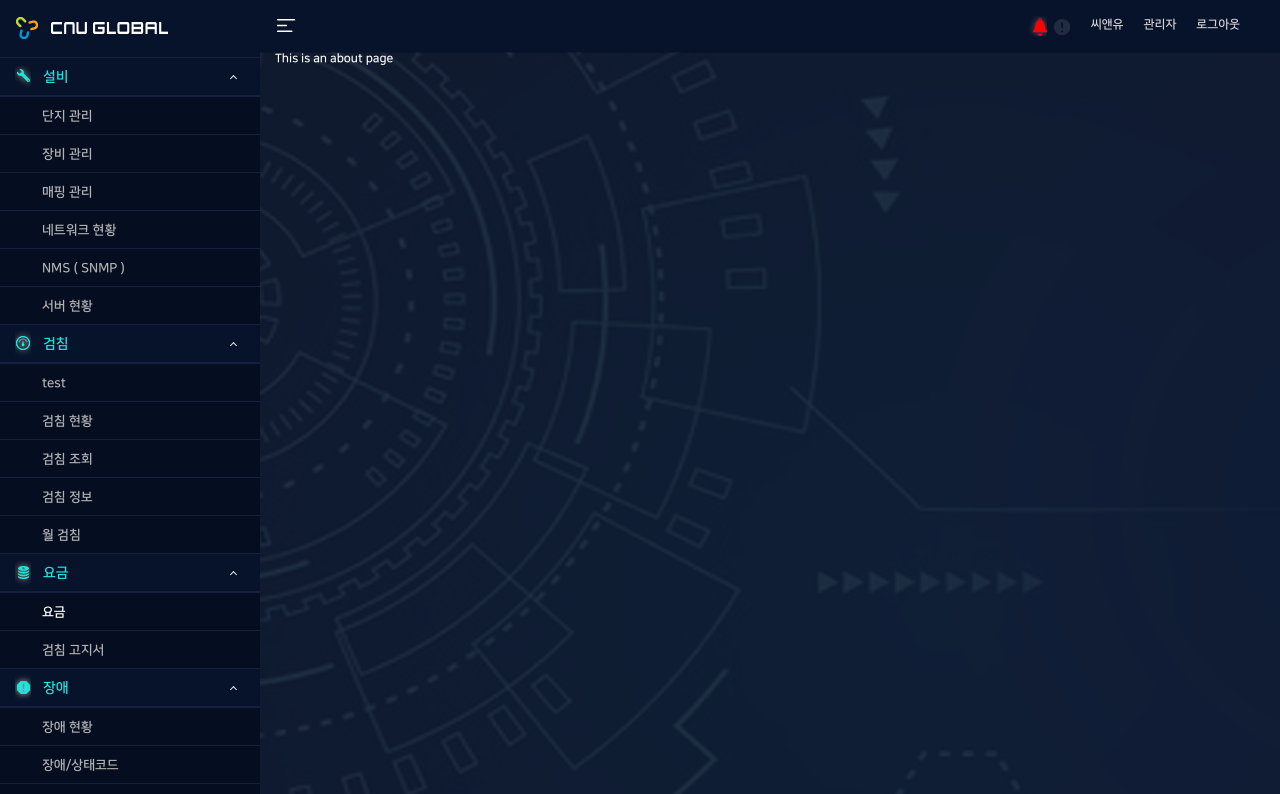
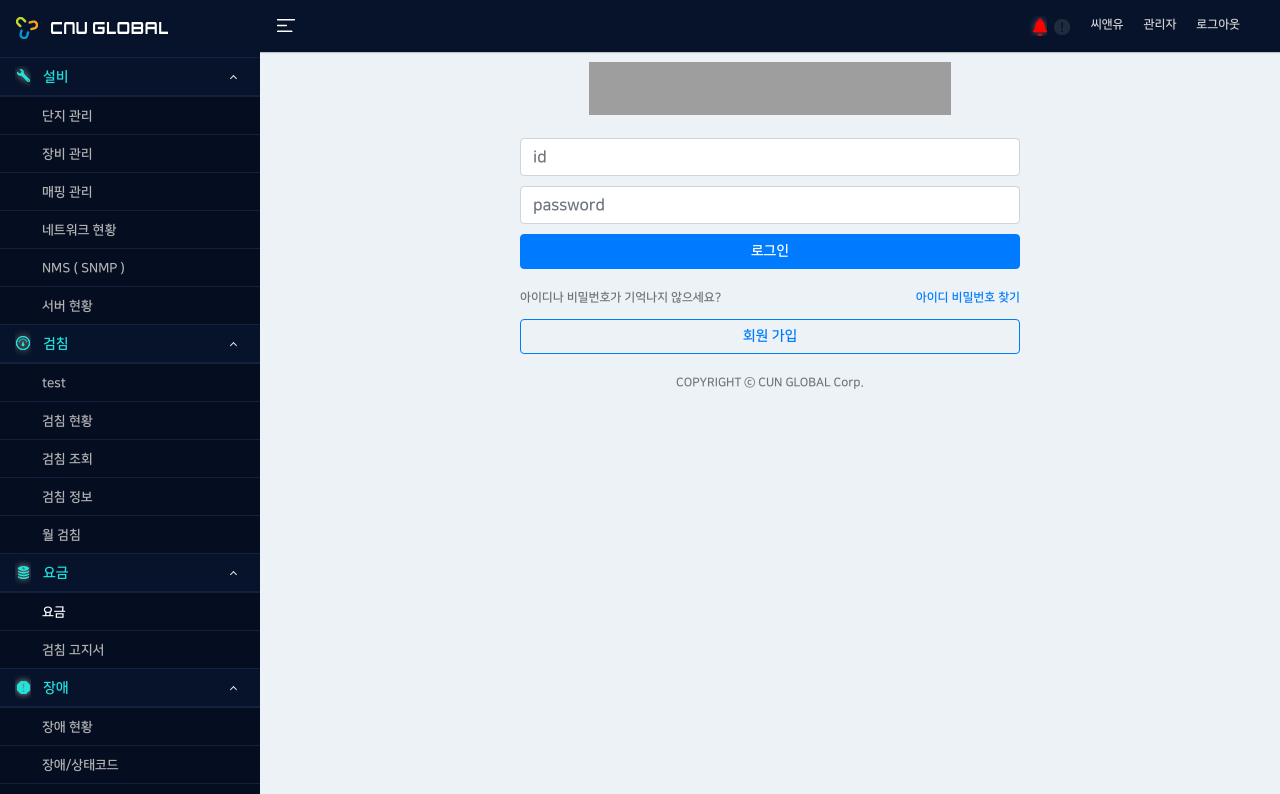
Before and after one commit to hongshinae/AMIWeb, a Vue app in the folder amivue/: page /bill in a window 1280 px wide. Shown: the top 794 px of the page. Built offline with nearby package versions, Linux system fonts and the light colour scheme; grey boxes are pictures that could not be loaded; what vue-moment would draw is missing.

Commit message:
메인페이지 구현 (공통포함) #1
bill페이지에 login작업

Signed-off-by: hong <tlsdoakstp@gmail.com>

```diff
--- a/amivue/src/assets/scss/style.scss
+++ b/amivue/src/assets/scss/style.scss
@@ -1,4 +1,9 @@
+$color-bg: #ecf2f6;
 body {
 	font-size: 12px;
 	font-family: "NanumSquare", sans-serif;
 }
+input,
+.btn {
+	font-size: 14px;
+}
--- a/amivue/src/pages/Menu/Bill/Bill.vue
+++ b/amivue/src/pages/Menu/Bill/Bill.vue
@@ -1,5 +1,63 @@
 <template>
-	<div class="about">
-		<h1>This is an about page</h1>
+	<div class="loginBg">
+		<div class="loginWrap">
+			<div class="logo"></div>
+			<div class="lnputWrap">
+				<b-input v-model="text" placeholder="id"></b-input>
+				<b-input v-model="password" placeholder="password"></b-input>
+				<b-button block variant="primary">로그인</b-button>
+			</div>
+			<ul>
+				<router-link tag="li" to="">아이디나 비밀번호가 기억나지 않으세요?</router-link>
+				<router-link tag="li" to=""><a>아이디 비밀번호 찾기</a></router-link>
+			</ul>
+			<div class="lnputWrap">
+				<b-button block variant="outline-primary">회원 가입</b-button>
+			</div>
+			<div class="copyright">COPYRIGHT ⓒ CUN GLOBAL Corp.</div>
+		</div>
 	</div>
 </template>
+
+<script></script>
+
+<style lang="scss">
+$color-bg: #ecf2f6;
+.loginBg {
+	width: 100%;
+	height: 100%;
+	background: $color-bg;
+}
+.loginWrap {
+	width: 500px;
+	height: 520px;
+	margin: 0 auto;
+	color: #6c757d;
+	.logo {
+		width: 362px;
+		height: 53px;
+		background: url("../../../../src/assets/images/logo_login.png") 0 0 no-repeat;
+		margin: 10px auto 23px auto;
+	}
+	.lnputWrap {
+		input {
+			margin-bottom: 10px;
+		}
+	}
+	ul {
+		width: 500px;
+		height: 30px;
+		margin-top: 20px;
+		li {
+			float: left;
+		}
+		li:last-child {
+			float: right;
+		}
+	}
+	.copyright {
+		margin: 20px;
+		text-align: center;
+	}
+}
+</style>
```
